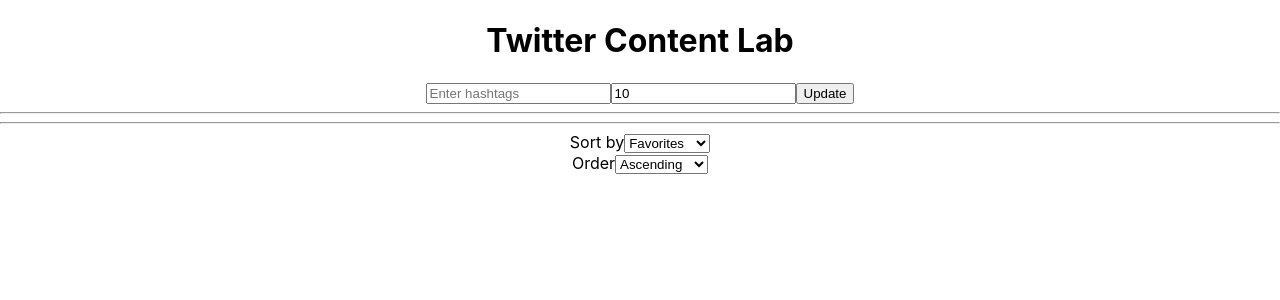
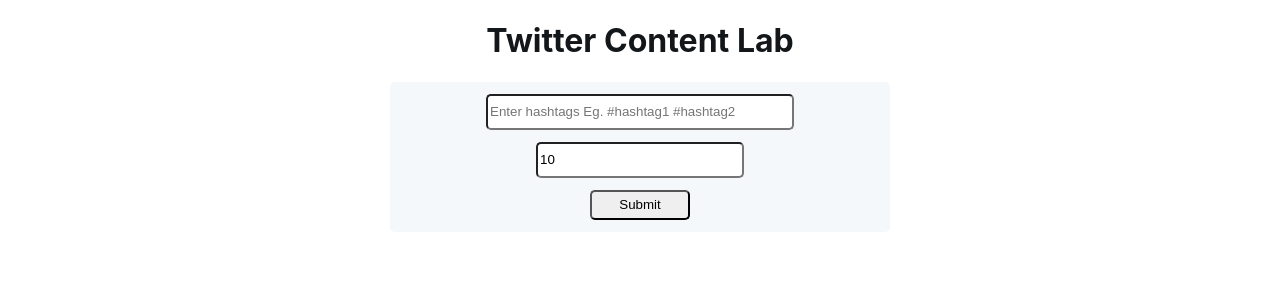
Before and after one commit to anmol091192/linqiaCodingChallenge, a React (Create React App) app in the folder client/: page / in a window 1280 px wide. Shown: the top 300 px of the page. Built offline with nearby package versions, Linux system fonts and the light colour scheme.

Commit message:
styling added

```diff
--- a/client/src/App.css
+++ b/client/src/App.css
@@ -1,38 +1,3 @@
 .App {
   text-align: center;
 }
-
-.App-logo {
-  height: 40vmin;
-  pointer-events: none;
-}
-
-@media (prefers-reduced-motion: no-preference) {
-  .App-logo {
-    animation: App-logo-spin infinite 20s linear;
-  }
-}
-
-.App-header {
-  background-color: #282c34;
-  min-height: 100vh;
-  display: flex;
-  flex-direction: column;
-  align-items: center;
-  justify-content: center;
-  font-size: calc(10px + 2vmin);
-  color: white;
-}
-
-.App-link {
-  color: #61dafb;
-}
-
-@keyframes App-logo-spin {
-  from {
-    transform: rotate(0deg);
-  }
-  to {
-    transform: rotate(360deg);
-  }
-}
--- a/client/src/components/form/form.js
+++ b/client/src/components/form/form.js
@@ -18,9 +18,9 @@
         })
         .catch((err) => console.log('error',err));
     };
+
     const handleSubmit = (event) => {
         event.preventDefault();
-        console.log("data is : ", hashtags, count, sortBy, order);
         fetchData();
     };
 
@@ -32,30 +32,32 @@
     };
 
     return (
-        <div>
+        <div className="container">
             <h1>Twitter Content Lab</h1>
-            <form onSubmit={handleSubmit}>
+            <form onSubmit={handleSubmit} className="form">
                 <input
                     type='text'
-                    placeholder='Enter hashtags'
-                    name='hashtag'
+                    placeholder='Enter hashtags Eg. #hashtag1 #hashtag2'
+                    name='hashtags'
+                    className="hashtags"
                     value={hashtags}
+                    required
                     onChange={(event) => setHashtags(event.target.value)}
                 />
                 <input
                     type='number'
                     placeholder='Enter number of tweets'
                     name='count'
+                    className="count"
                     value={count}
                     onChange={(event => setCount(event.target.value))}
                 />
-                <button>Update</button>
+                <button className="submit">Submit</button>
             </form>
-            <hr/>
             {hashtags && hashtags.length > 0 && <SearchQueryInfo hashtags={hashtags} />}
-            <hr/>
-            <div className="form-group">
-                <label>Sort by</label>
+            {results && results.length > 0 &&
+            <div className="formGroup">
+                <label>Sort by :</label>
                 <select
                 className="sort"
                 name='sortBy'
@@ -65,9 +67,7 @@
                     <option value="retweets">Retweeted</option>
                     <option value="followers">Followers</option>
                 </select>
-            </div>
-            <div className="form-group">
-                <label>Order</label>
+                <label>Order :</label>
                 <select
                 className="order"
                 name="order"
@@ -77,6 +77,7 @@
                     <option value="desc">Descending</option>
                 </select>
             </div>
+            }
             {results  && results.length > 0 && <SearchResults statuses={results} sort={sortBy} order={order}/>}
         </div>
     );
--- a/client/src/components/form/search-query-info.js
+++ b/client/src/components/form/search-query-info.js
@@ -6,7 +6,7 @@
 ) => {
     const renderHashtag = (hashtags) => {
         console.log(' input hastags ', hashtags);
-        const hashtagValue = hashtags ? hashtags.split(',') : [];
+        const hashtagValue = hashtags ? hashtags.split(' ') : [];
         return (
             <>
                 {hashtagValue.map((hashtag) => hashtag.length > 0
@@ -18,14 +18,14 @@
     };
 
     return (
-        <>
-            <div>
+        <div className="searchQuery">
+            <h3>
                 Hashtags are:
-            </div>
+            </h3>
             <div className="hashtagsWrapper">
                 {renderHashtag(hashtags)}
             </div>
-        </>
+        </div>
     );
 }
 
--- a/client/src/components/form/search-results.js
+++ b/client/src/components/form/search-results.js
@@ -15,21 +15,19 @@
         return (
             <>
                 {sorted.map((status) =>
-                    <div className="">{status.text}</div>
+                    <div className="results">{status.text}</div>
                 )}
             </>
         );
     };
 
     return (
-        <>
-            <div>
-                Result is:
-            </div>
-            <div className="hashtagsWrapper">
+        <div>
+            <h3>Tweets :</h3>
+            <div className="searchResults">
                 {renderResults(statuses)}
             </div>
-        </>
+        </div>
     );
 }
 
--- a/client/src/components/form/style.css
+++ b/client/src/components/form/style.css
@@ -1,10 +1,134 @@
+.container {
+
+    text-align: center;
+    color: #14171A;
+}
+
+h1 {
+    color: #14171A;
+}
+
+h3 {
+    color: #14171A;
+}
+
+.form {
+    display: flex;
+    flex-direction: column;
+    text-align: center;
+    border-radius: 5px;
+    width: 500px;
+    margin-left: auto;
+    margin-right: auto;
+    height: 150px;
+    background-color: #F5F8FA;
+    margin-bottom: 20px;
+}
+
+.hashtags {
+    width: 300px;
+    height: 30px;
+    border-radius: 5px;
+    margin-left: auto;
+    margin-right: auto;
+    margin-top: auto;
+}
+
+.count {
+    width: 200px;
+    height: 30px;
+    border-radius: 5px;
+    margin-left: auto;
+    margin-right: auto;
+    margin-top: auto;
+}
+
+.submit {
+    border-radius: 5px;
+    width: 100px;
+    height: 30px;
+    margin-left: auto;
+    margin-right: auto;
+    margin-top: auto;
+    margin-bottom: auto;
+}
+
 .hashtag {
     padding: 6px 15px;
     margin-right: 12px;
     box-shadow: 0 0 2px #888;
     border-radius: 20px;
-    background-color: #222;
+    background-color: #14171A;
     color: #fff;
     width: fit-content;
     display: inline-block;
 }
+
+.formGroup {
+    display: flex;
+    flex-direction: column;
+    text-align: center;
+    border-radius: 5px;
+    width: 500px;
+    margin-left: auto;
+    margin-right: auto;
+    min-height: 150px;
+    background-color: #F5F8FA;
+}
+
+.searchQuery {
+    display: flex;
+    flex-direction: column;
+    text-align: center;
+    border-radius: 5px;
+    width: 500px;
+    margin-left: auto;
+    margin-right: auto;
+    min-height: 150px;
+    background-color: #F5F8FA;
+    margin-bottom: 20px;
+}
+
+.sort {
+    width: 300px;
+    height: 30px;
+    border-radius: 5px;
+    margin-left: auto;
+    margin-right: auto;
+    margin-top: auto;
+}
+
+.order{
+    width: 300px;
+    height: 30px;
+    border-radius: 5px;
+    margin-left: auto;
+    margin-right: auto;
+    margin-top: auto;
+    margin-bottom: auto;
+}
+
+.searchResults {
+    margin-top: auto;
+    display: flex;
+    flex-direction: column;
+    text-align: center;
+    border-radius: 5px;
+    width: 1000px;
+    margin-left: auto;
+    margin-right: auto;
+    height: 500px;
+    overflow-y: scroll;
+    border: 5px solid #F5F8FA;
+}
+
+.results {
+    width: 700px;
+    height: auto;
+    border: 5px solid #1DA1F2;
+    margin-top: 10px;
+    padding: 10px;
+    margin-left: auto;
+    margin-right: auto;
+    border-radius: 10px;
+}
```
